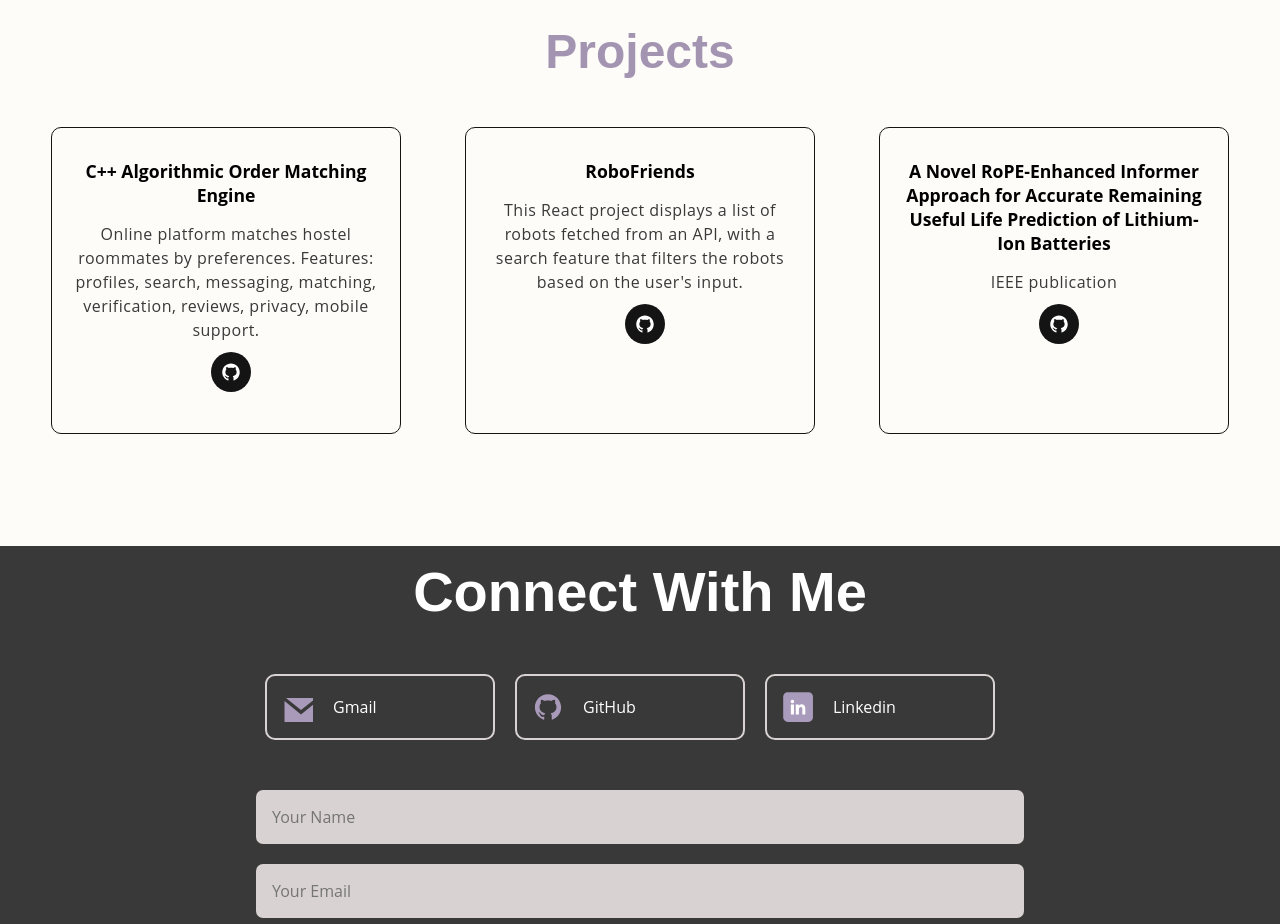
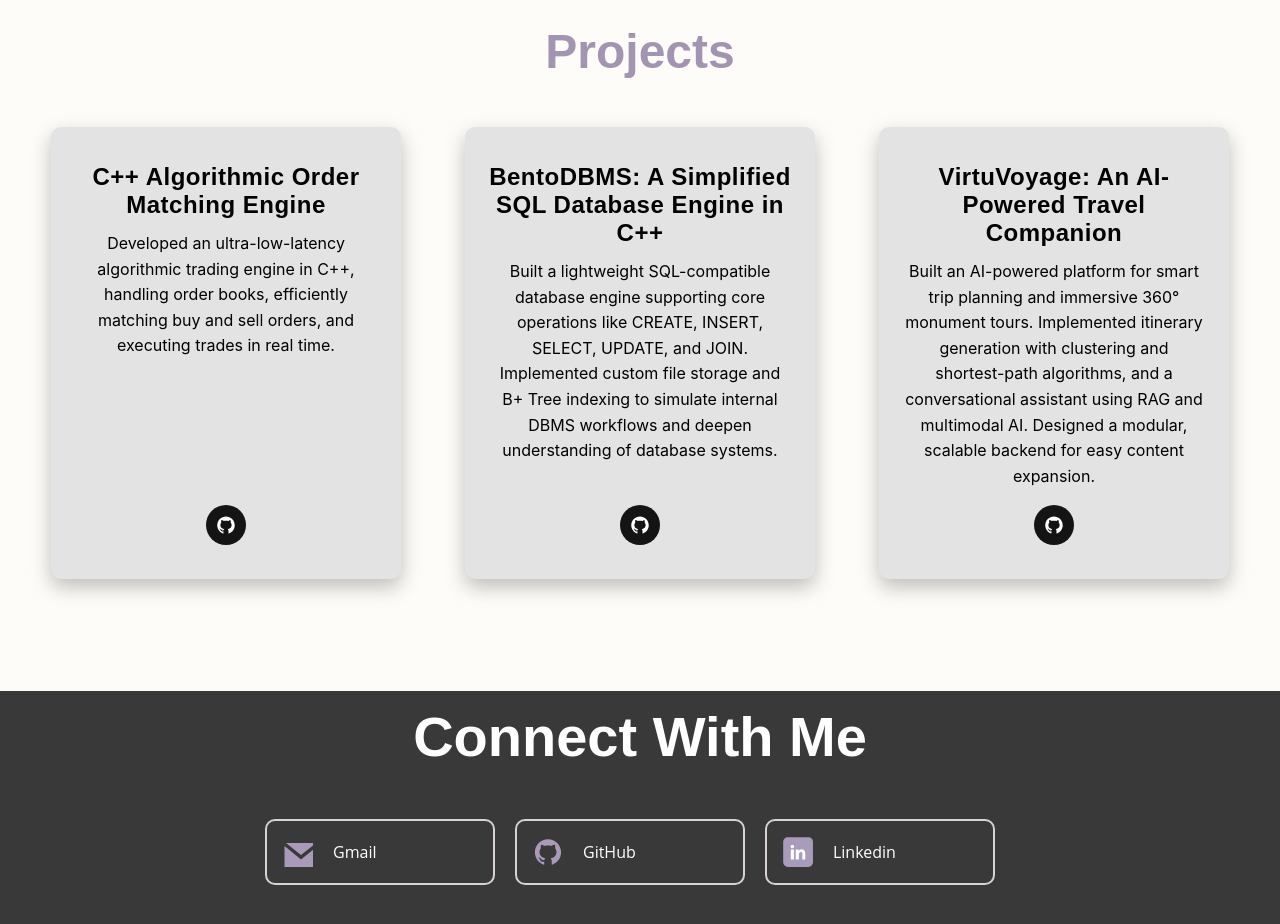
Before and after one commit to AayushNair10/portfolio, a React (Create React App) app: page / in a window 1280 px wide. Shown: the part 1860-2784 px from the top of the page. Built offline with nearby package versions, Linux system fonts and the light colour scheme.

Commit message:
Update website

```diff
--- a/src/components/Projects/Components/ProjectItem/ProjectItem.jsx
+++ b/src/components/Projects/Components/ProjectItem/ProjectItem.jsx
@@ -7,62 +7,29 @@ export default function ProjectItem({ item }) {
   const { name, description, gitLink, urlLink, skills } = item;
   return (
     <div className="project-item">
-      <div className="project-image">
-        <div className="mask">
-          <a href={urlLink}>
-            <motion.div
-              whileInView={{ scale: [0, 1] }}
-              whileHover={{ scale: [1, 0.9] }}
-              transition={{
-                duration: 0.25,
-              }}
-              className="eye"
-            >
-            </motion.div>
-          </a>
+      <div className="project-content">
+        <h4 className="name">{name}</h4>
+        <p className="description">{description}</p>
+
+        <div className="links">
           <a href={gitLink}>
             <motion.div
               whileInView={{ scale: [0, 1] }}
               whileHover={{ scale: [1, 0.9] }}
-              transition={{
-                duration: 0.25,
-              }}
+              transition={{ duration: 0.25 }}
               className="git"
             >
               <GitIcon fill="#FFFFFF" />
             </motion.div>
           </a>
         </div>
-      </div>
-      <div className="project-content">
-        <h4 className="name">{name}</h4>
-        <p className="description">
-          {description}
-          <div className="links">
-
-            <a href={gitLink}>
-              <motion.div
-                whileInView={{ scale: [0, 1] }}
-                whileHover={{ scale: [1, 0.9] }}
-                transition={{
-                  duration: 0.25,
-                }}
-                className="git"
-              >
-                <GitIcon fill="#FFFFFF" />
-              </motion.div>
-            </a>
-          </div>
-        </p>
 
         <div className="skills">
-          {skills.map((skill, index) => {
-            return (
-              <span className="skill-name" key={index}>
-                #{skill}
-              </span>
-            );
-          })}
+          {skills.map((skill, index) => (
+            <span className="skill-name" key={index}>
+              #{skill}
+            </span>
+          ))}
         </div>
       </div>
     </div>
--- a/src/components/Projects/Components/ProjectItem/ProjectItem.scss
+++ b/src/components/Projects/Components/ProjectItem/ProjectItem.scss
@@ -1,127 +1,113 @@
 .project-item {
-  display: inline-flex;
+  display: flex;
   flex-direction: column;
-  align-items: center;
   border-radius: 10px;
   width: 350px;
   margin: 2rem;
-  padding: 1rem;
-  transition: all 0.3s ease;
+  padding: 1.5rem;
+  background: #e3e3e3; // keep your background
+  color: #f0f0f0; // keep your text color
+  box-shadow: 0 8px 20px rgba(0, 0, 0, 0.25);
+  transition: transform 0.3s ease, box-shadow 0.3s ease;
   cursor: pointer;
-  border: 1px solid #141414;
+
+  &:hover {
+    transform: translateY(-5px);
+    box-shadow: 0 12px 28px rgba(0, 0, 0, 0.45);
+  }
 
   .project-image {
     position: relative;
-    border-radius: 5px;
-    height: 5px;
-    .mask {
-      display: flex;
-      justify-content: center;
-      align-items: center;
-      opacity: 0;
-      height: 100%;
     width: 100%;
-      border-radius: inherit;
-      top: 0;
-      position: absolute;
-      transition: all 0.3s ease;
-      background-color: rgba(0, 0, 0, 0.5);
+    height: 150px;
+    border-radius: 8px;
+    overflow: hidden;
 
-      a {
-        div {
-          background-color: rgba(0, 0, 0, 0.5);
-          padding: 10px;
-          border-radius: 50%;
-          transition: all 0.3s ease;
-          display: flex;
-          justify-content: center;
-          align-items: center;
 
-          svg {
-            height: 30px;
-          }
-        }
 
-        .eye {
-          margin-right: 10px;
-        }
-        .git {
-          margin-left: 10px;
-        }
-      }
-    }
-
-    &:hover {
-      .mask {
+    &:hover .mask {
       opacity: 1;
-      }
     }
   }
 
   .project-content {
-    margin-top: 10px;
-    text-align: center;
+    display: flex;
+    flex-direction: column;
+    justify-content: flex-start;
+    flex: 1;
+    margin-top: 12px;
 
     .name {
-      font-size: 1.1rem;
+      font-family: 'League Spartan', sans-serif;
+      font-size: 1.5rem;
+      font-weight: 700;
+      letter-spacing: 0.5px;
+      color: #000000;
+      margin-bottom: 0.75rem;
+      text-align: center;
     }
 
     .description {
-      color: #393939;
+      font-family: 'Inter', sans-serif;
       font-size: 1rem;
-      line-height: 1.5;
+      line-height: 1.6;
+      color: #000000;
+      margin-bottom: 1rem;
+      text-align: center;
+    }
+
+    .skills {
+      display: flex;
+      flex-wrap: wrap;
+      justify-content: center;
+      gap: 0.5rem;
+      margin-top: 10px;
+
+      .skill-name {
+        font-family: 'Inter', sans-serif;
+        background: #6baa75;
+        color: #fff;
+        padding: 5px 10px;
+        border-radius: 12px;
+        font-size: 0.95rem;
+        font-weight: 500;
         letter-spacing: 0.5px;
+      }
+    }
+
     .links {
+      margin-top: auto; // push GitHub icon to the bottom
       display: flex;
       justify-content: center;
-        align-items: center;
-        margin: 10px 0 25px 0;
+      gap: 1rem;
+
       a {
         div {
           background-color: #141414;
           padding: 10px;
           border-radius: 50%;
-            transition: all 0.3s ease;
           display: flex;
           justify-content: center;
           align-items: center;
+          transition: transform 0.25s ease;
+
+          &:hover {
+            transform: scale(0.9);
+          }
 
           svg {
             height: 20px;
-            }
-
-            &:hover {
-              transform: scale(0.9) translateZ(0px);
+            width: 20px;
           }
         }
-
-          .eye {
-            margin-right: 10px;
-          }
-          .git {
-            margin-left: 10px;
       }
     }
   }
 }
 
-    .skills {
-      margin-top: 10px;
-      .skill-name {
-        background-color: #6baa75;
-        padding: 5px 8px;
-        margin: 0 0.5rem;
-        border-radius: 10px;
-        font-size: 0.95rem;
-        color: white;
+// Responsive adjustments
+@media (max-width: 768px) {
+  .project-item {
+    width: 90%;
   }
 }
-    & > * {
-      margin-bottom: 15px;
-    }
-  }
-
-  &:hover {
-    box-shadow: 0 0 25px rgba(0, 0, 0, 0.2);
-  }
-}
--- a/src/components/Projects/Projects.scss
+++ b/src/components/Projects/Projects.scss
@@ -3,6 +3,7 @@
   display: flex;
   flex-direction: column;
   align-items: center;
+
   .project-heading {
     text-align: center;
     color: #a395b1;
--- a/src/data/Projects.js
+++ b/src/data/Projects.js
@@ -2,26 +2,24 @@ const projectItems = [
   {
     name: "C++ Algorithmic Order Matching Engine",
     description:
-        "Online platform matches hostel roommates by preferences. Features: profiles, search, messaging, matching, verification, reviews, privacy, mobile support.",
+      "Developed an ultra-low-latency algorithmic trading engine in C++, handling order books, efficiently matching buy and sell orders, and executing trades in real time.",
     gitLink: "https://github.com/AayushNair10/Algorithmic-Order-Matching-Engine",
     urlLink: "",
     skills: [],
   },
 
   {
-      name: "RoboFriends",
+    name: "BentoDBMS: A Simplified SQL Database Engine in C++",
     description:
-        "This React project displays a list of robots fetched from an API, with a search feature that filters the robots based on the user's input.",
+      "Built a lightweight SQL-compatible database engine supporting core operations like CREATE, INSERT, SELECT, UPDATE, and JOIN. Implemented custom file storage and B+ Tree indexing to simulate internal DBMS workflows and deepen understanding of database systems.",
     gitLink: "https://github.com/AayushNair10/robo-friends",
     urlLink: "robo-friends-blue.vercel.app",
     skills: [],
-
   },
-
   {
-      name: "A Novel RoPE-Enhanced Informer Approach for Accurate Remaining Useful Life Prediction of Lithium-Ion Batteries",
+    name: "VirtuVoyage: An AI-Powered Travel Companion",
     description:
-        "IEEE publication",
+      "Built an AI-powered platform for smart trip planning and immersive 360° monument tours. Implemented itinerary generation with clustering and shortest-path algorithms, and a conversational assistant using RAG and multimodal AI. Designed a modular, scalable backend for easy content expansion.",
     gitLink: "https://doi.org/10.1109/ICEI64305.2024.10912340",
     urlLink: "https://doi.org/10.1109/ICEI64305.2024.10912340",
     skills: [],
```
Also changed, not shown: 1 other file (tests, documents, lock files or other folders). Lines whose indentation alone changed are shown as unchanged.
